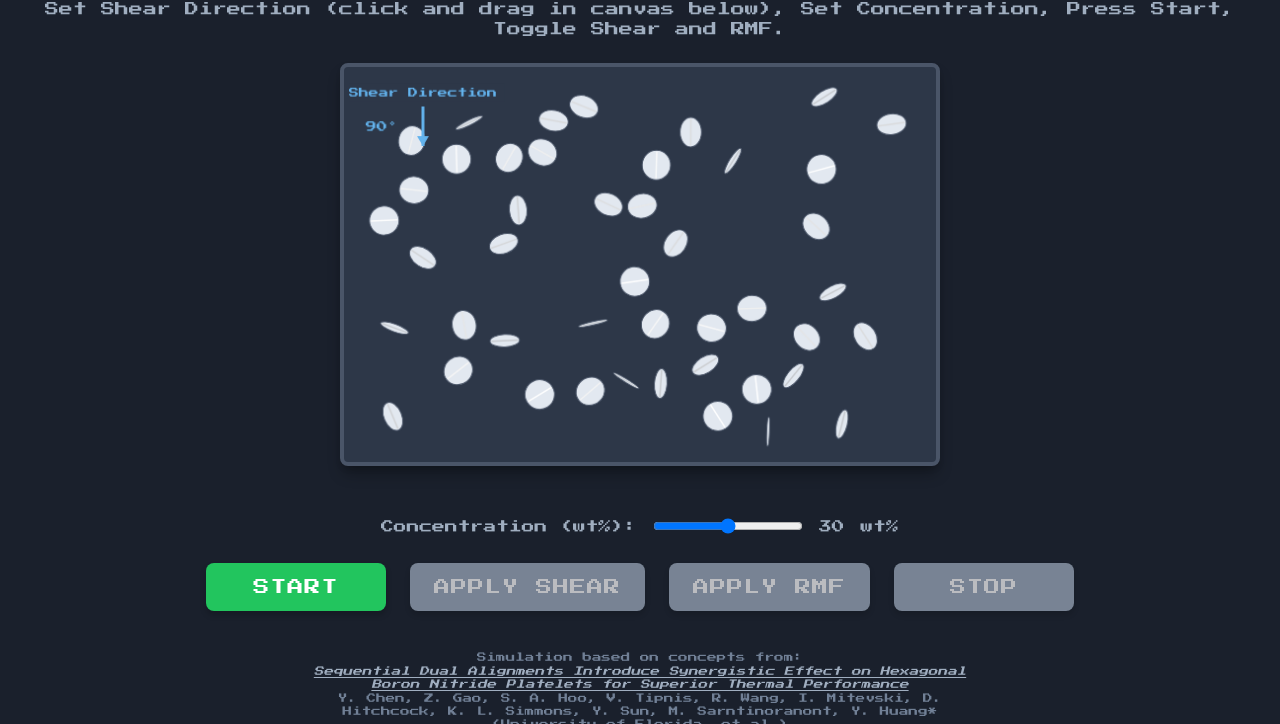
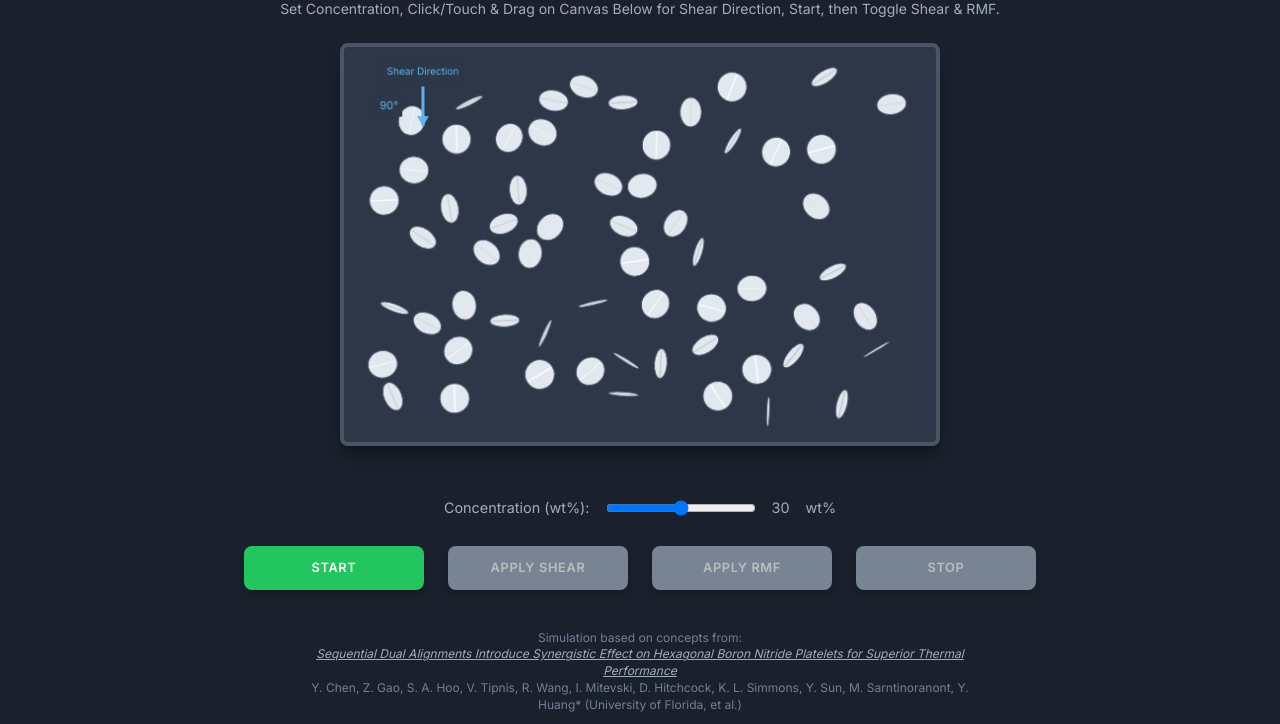
Before and after one commit to csamouce/PlateletShearRMF, a plain HTML site: page index.html in a window 1280 px wide. Shown: the part 57-781 px from the top of the page. Drawn offline with nearby package versions, Linux system fonts and the light colour scheme.

Commit message:
Update index.html

```diff
--- a/index.html
+++ b/index.html
@@ -5,10 +5,12 @@
     <meta name="viewport" content="width=device-width, initial-scale=1.0">
     <title>Platelet Sequential Dual Alignment</title>
     <script src="https://cdn.tailwindcss.com"></script>
-    <link href="https://fonts.googleapis.com/css2?family=Press+Start+2P&display=swap" rel="stylesheet">
+    <link rel="preconnect" href="https://fonts.googleapis.com">
+    <link rel="preconnect" href="https://fonts.gstatic.com" crossorigin>
+    <link href="https://fonts.googleapis.com/css2?family=Inter:wght@400;600;700&display=swap" rel="stylesheet">
     <style>
         body {
-            font-family: 'Press Start 2P', cursive;
+            font-family: 'Inter', sans-serif;
             background-color: #1a202c;
             color: #a0aec0;
             display: flex;
@@ -32,7 +34,7 @@
             touch-action: none;
         }
         .sim-button {
-            font-family: 'Press Start 2P', cursive;
+            font-family: 'Inter', sans-serif;
             background-color: #4299e1; /* Blue */
             color: white;
             padding: 0.75rem 1.5rem;
@@ -43,18 +45,20 @@
             box-shadow: 0 4px 6px rgba(0, 0, 0, 0.2);
             margin: 0.5rem;
             text-transform: uppercase;
-            letter-spacing: 1px;
+            letter-spacing: 0.05em;
             min-width: 180px;
             text-align: center;
+            font-weight: 600;
+            font-size: 0.8rem;
         }
-        .sim-button.active { /* Style for active toggle buttons */
-             background-color: #dd6b20; /* Orange */
+        .sim-button.active {
+             background-color: #dd6b20;
         }
         .sim-button.active:hover {
-             background-color: #c05621; /* Darker Orange */
+             background-color: #c05621;
         }
         .sim-button:hover {
-            background-color: #3182ce; /* Darker blue */
+            background-color: #3182ce;
         }
         .sim-button:active {
             transform: scale(0.95);
@@ -72,7 +76,7 @@
              gap: 1rem;
              flex-wrap: wrap;
              justify-content: center;
-             font-size: 0.8rem;
+             font-size: 0.9rem;
              min-height: 2em;
         }
         #concentrationSlider {
@@ -83,17 +87,16 @@
              cursor: not-allowed;
              opacity: 0.5;
          }
-         /* Footer container no longer needs flex */
          #footer-content {
              max-width: 700px;
              width: 100%;
              margin-left: auto;
              margin-right: auto;
-             margin-top: 2rem; /* Add margin to the container */
-             text-align: center; /* Center contents */
+             margin-top: 2rem;
+             text-align: center;
          }
          #reference {
-            font-size: 0.6rem;
+            font-size: 0.75rem;
             color: #718096;
             text-align: center;
             line-height: 1.4;
@@ -118,31 +121,30 @@
              margin-left: auto;
              margin-right: auto;
          }
-         /* Style for Credit Text */
          #credit-text {
              width: 100%;
-             max-width: 700px; /* Match footer content width */
-             margin: 1rem auto 0 auto; /* Top margin, auto left/right */
+             max-width: 700px;
+             margin: 1rem auto 0 auto;
              text-align: right;
-             font-size: 0.6rem;
-             color: #718096; /* Dim color */
+             font-size: 0.75rem;
+             color: #718096;
          }
 
          @media (max-width: 640px) {
             .sim-button { padding: 0.5rem 1rem; font-size: 0.75rem; min-width: 140px;}
-            #concentration-control, #info-display { font-size: 0.7rem; gap: 0.5rem;}
-            h1 { font-size: 1.25rem; }
+            #concentration-control, #info-display { font-size: 0.8rem; gap: 0.5rem;}
+            h1 { font-size: 1.5rem; }
             #concentrationSlider { width: 120px; }
-            #reference { font-size: 0.5rem; text-align: center;}
+            #reference { font-size: 0.65rem; text-align: center;}
             #uf-logo { height: 30px; }
-            #credit-text { font-size: 0.5rem; text-align: center; margin-top: 1.5rem;}
+            #credit-text { font-size: 0.65rem; text-align: center; margin-top: 1.5rem;}
          }
 
     </style>
 </head>
 <body>
-    <h1 class="text-2xl font-bold mb-2 text-center text-blue-300">Platelet Sequential Dual Alignment</h1>
-    <p id="instruction-text" class="text-center text-sm mb-2">Set Shear Direction (click and drag in canvas below), Set Concentration, Press Start, Toggle Shear and RMF.</p>
+    <h1 class="text-2xl font-semibold mb-2 text-center text-blue-300">Platelet Sequential Dual Alignment</h1>
+    <p id="instruction-text" class="text-center text-sm mb-2">Set Concentration, Click/Touch & Drag on Canvas Below for Shear Direction, Start, then Toggle Shear & RMF.</p>
 
     <div style="position: relative; max-width: 600px; width: 100%;">
         <canvas id="simCanvas" width="600" height="400"></canvas>
@@ -171,7 +173,8 @@
         </div>
         <img id="uf-logo"
              src="university-of-florida.png" alt="University of Florida Logo"
-             onerror="this.onerror=null; this.src='https://placehold.co/150x40/2d3748/a0aec0?text=Logo+Error';"> </div>
+             onerror="this.onerror=null; this.src='https://placehold.co/150x40/2d3748/a0aec0?text=Logo+Error';">
+    </div>
 
     <p id="credit-text">Made by Christopher Samouce</p>
 
@@ -186,15 +189,16 @@
         const PLANAR_AXIS_TARGET_RAD_1 = 0;
         const PLANAR_AXIS_TARGET_RAD_2 = Math.PI;
         const EDGE_ON_FACE_TARGET_RAD = Math.PI / 2;
-        const ALIGNMENT_SPEED_BASE = 0.02;
-        const ALIGNMENT_SPEED_SYNERGY_BOOST = 3;
+        const ALIGNMENT_SPEED_BASE = 0.018;
+        // --- UPDATED Synergy Boost Factor ---
+        const ALIGNMENT_SPEED_SYNERGY_BOOST = 1.8; // Original was 3
         const TWO_PI = Math.PI * 2;
         const MAX_OFFSET_DEG = 5;
         const MAX_OFFSET_RAD = degToRad(MAX_OFFSET_DEG);
         const MIN_WT_PERCENT = 10;
         const MAX_WT_PERCENT = 50;
-        const MIN_PLATELET_COUNT = 10;
-        const MAX_PLATELET_COUNT = 80;
+        const MIN_PLATELET_COUNT = 20;
+        const MAX_PLATELET_COUNT = 100;
         const CANVAS_MARGIN = 5;
 
         // --- Sim Variables ---
@@ -273,6 +277,7 @@
                  let currentFaceSpeed = ALIGNMENT_SPEED_BASE;
                  let axisTarget = this.angleRad;
                  let faceTarget = this.faceAngleRad;
+                 // --- Synergy boost uses updated constant ---
                  const synergyBoost = wasShearApplied ? ALIGNMENT_SPEED_SYNERGY_BOOST : 1;
                  if (isShearActive) {
                      axisTarget = currentShearTargetRad;
@@ -287,8 +292,8 @@
                      const idealFaceTarget = EDGE_ON_FACE_TARGET_RAD;
                      faceTarget = idealFaceTarget + this.faceTargetOffsetRad;
                      faceTarget = Math.max(0, Math.min(Math.PI / 2, faceTarget));
-                     currentAxisSpeed = ALIGNMENT_SPEED_BASE * synergyBoost;
-                     currentFaceSpeed = ALIGNMENT_SPEED_BASE * synergyBoost;
+                     currentAxisSpeed = ALIGNMENT_SPEED_BASE * synergyBoost; // Apply boost
+                     currentFaceSpeed = ALIGNMENT_SPEED_BASE * synergyBoost; // Apply boost
                  }
                  this.angleRad = moveAngleTowards(this.angleRad, axisTarget, currentAxisSpeed);
                  this.faceAngleRad = moveAngleTowards(this.faceAngleRad, faceTarget, currentFaceSpeed);
@@ -357,53 +362,65 @@
             const indicatorX = 80;
             const indicatorY = 60;
             const textPadding = 4;
-            const textHeightEstimate = 10;
-            const textFont = "10px 'Press Start 2P'";
-            const valueFont = "11px 'Press Start 2P'";
+            const textHeightEstimate = 12;
+            const valueHeightEstimate = 13;
+            const textFont = "10px Inter, sans-serif";
+            const valueFont = "11px Inter, sans-serif";
             const valuePadding = 5;
+            const bgColor = '#2d3748';
+            const textColor = '#63b3ed';
 
-            // --- Draw Text Label with Background ---
+            // Draw Text Label with Background
             context.save();
             const textLabel = "Shear Direction";
             context.font = textFont;
             const labelMetrics = context.measureText(textLabel);
             const labelWidth = labelMetrics.width;
-            const rectWidth = labelWidth + textPadding * 2;
-            const rectHeight = textHeightEstimate + textPadding * 2;
-            const targetRectX = indicatorX - rectWidth / 2;
-            const targetRectY = indicatorY - indicatorLength / 2 - rectHeight - 5;
-            const rectX = Math.max(CANVAS_MARGIN, targetRectX);
-            const rectY = Math.max(CANVAS_MARGIN, targetRectY);
-            context.fillStyle = '#2d3748';
-            context.fillRect(rectX, rectY, rectWidth, rectHeight);
-            context.fillStyle = '#63b3ed';
+            const rectWidthLabel = labelWidth + textPadding * 2;
+            const rectHeightLabel = textHeightEstimate + textPadding * 2;
+            const targetRectXLabel = indicatorX - rectWidthLabel / 2;
+            const targetRectYLabel = indicatorY - indicatorLength / 2 - rectHeightLabel - 5;
+            const rectXLabel = Math.max(CANVAS_MARGIN, targetRectXLabel);
+            const rectYLabel = Math.max(CANVAS_MARGIN, targetRectYLabel);
+            context.fillStyle = bgColor;
+            context.fillRect(rectXLabel, rectYLabel, rectWidthLabel, rectHeightLabel);
+            context.fillStyle = textColor;
             context.textAlign = 'center';
             context.textBaseline = 'middle';
-            context.fillText(textLabel, indicatorX, rectY + rectHeight / 2);
+            context.fillText(textLabel, indicatorX, rectYLabel + rectHeightLabel / 2);
             context.restore();
 
-            // --- Draw Angle Value (to the left of arrow) ---
+            // Draw Angle Value with Background
             context.save();
             const angleDeg = Math.round(radToDeg(currentShearTargetRad));
             const angleValue = `${angleDeg}°`;
             context.font = valueFont;
-            context.fillStyle = '#63b3ed';
+            const valueMetrics = context.measureText(angleValue);
+            const valueWidth = valueMetrics.width;
+            const rectWidthValue = valueWidth + textPadding * 2;
+            const rectHeightValue = valueHeightEstimate + textPadding * 2;
+            const valueTextX = indicatorX - indicatorLength / 2 - valuePadding;
+            const valueTextY = indicatorY;
+            const targetRectXValue = valueTextX - valueWidth - textPadding;
+            const targetRectYValue = valueTextY - rectHeightValue / 2;
+            const rectXValue = Math.max(CANVAS_MARGIN, targetRectXValue);
+            const rectYValue = Math.max(CANVAS_MARGIN, targetRectYValue);
+            context.fillStyle = bgColor;
+            context.fillRect(rectXValue, rectYValue, rectWidthValue, rectHeightValue);
+            context.fillStyle = textColor;
             context.textAlign = 'right';
             context.textBaseline = 'middle';
-            const valueX = indicatorX - indicatorLength / 2 - valuePadding;
-            const valueY = indicatorY;
-            const valueMetrics = context.measureText(angleValue);
-            context.fillText(angleValue, Math.max(valueMetrics.width + CANVAS_MARGIN, valueX), valueY);
+            context.fillText(angleValue, valueTextX, valueTextY);
             context.restore();
 
-            // --- Draw Static Indicator Arrow ---
+            // Draw Static Indicator Arrow
             context.save();
             context.translate(indicatorX, indicatorY);
             context.rotate(currentShearTargetRad);
             context.beginPath();
             context.moveTo(-indicatorLength / 2, 0);
             context.lineTo(indicatorLength / 2, 0);
-            context.strokeStyle = '#63b3ed';
+            context.strokeStyle = textColor;
             context.lineWidth = 3;
             context.stroke();
             context.beginPath();
@@ -411,11 +428,11 @@
             context.lineTo(indicatorLength / 2 - arrowheadSize, -arrowheadSize * 0.6);
             context.lineTo(indicatorLength / 2 - arrowheadSize, arrowheadSize * 0.6);
             context.closePath();
-            context.fillStyle = '#63b3ed';
+            context.fillStyle = textColor;
             context.fill();
             context.restore();
 
-            // --- Draw Dragging Indicator Line ---
+            // Draw Dragging Indicator Line
             if (isDragging) {
                 context.save();
                 context.beginPath();
@@ -451,7 +468,7 @@
                 ctx.save();
                 ctx.fillStyle = '#a0aec0';
                 ctx.textAlign = 'center';
-                ctx.font = "14px 'Press Start 2P'";
+                ctx.font = "14px Inter, sans-serif";
                 ctx.fillText("Press Start to Begin Simulation", canvas.width / 2, canvas.height / 2);
                 ctx.restore();
                  drawShearIndicator(ctx);
```
